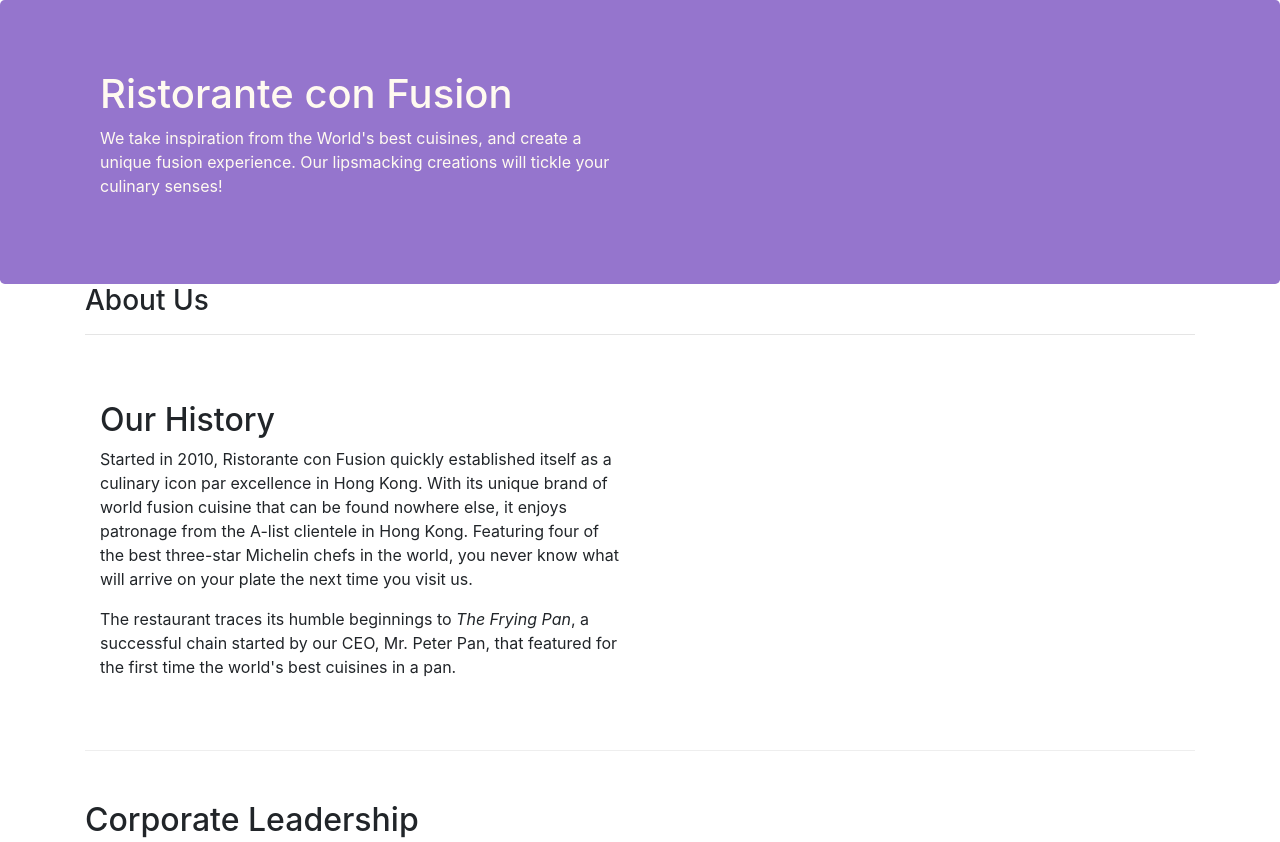
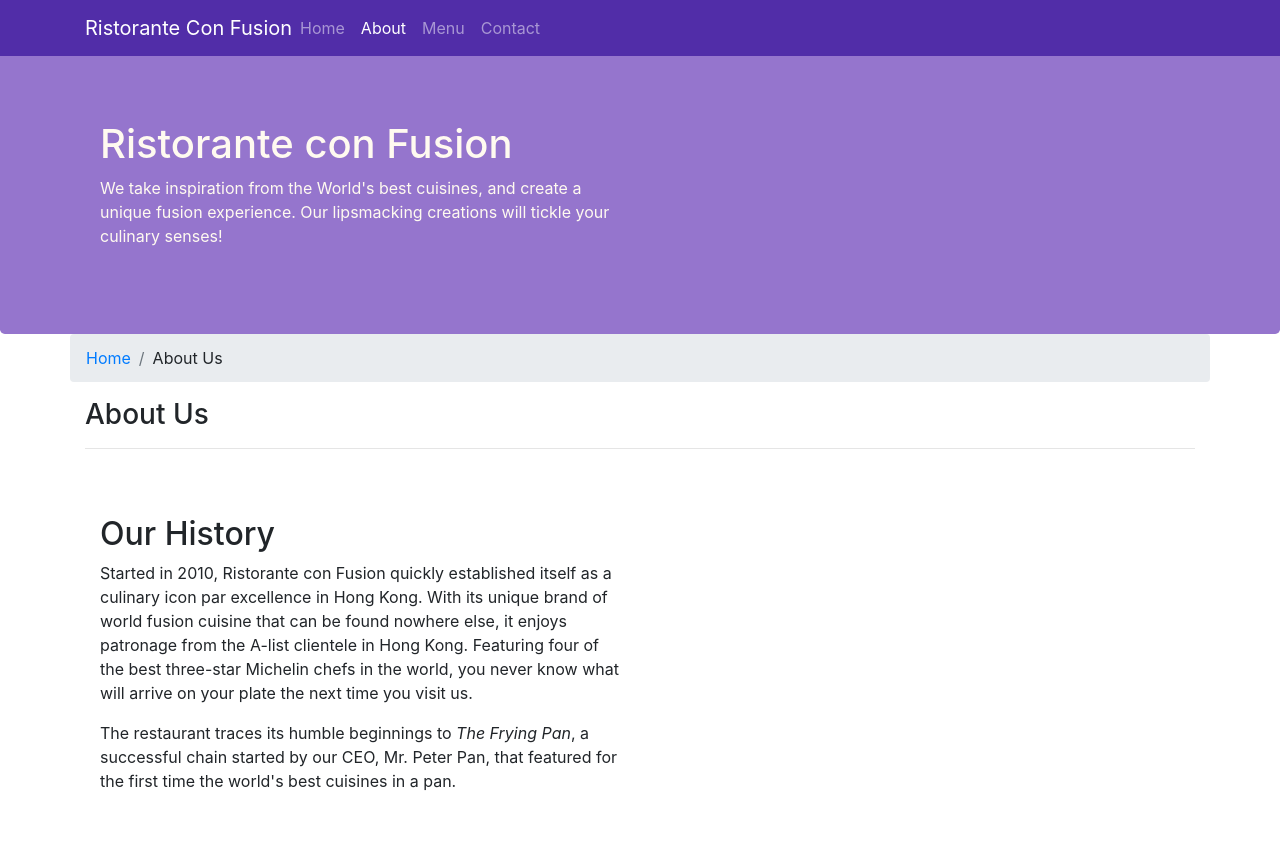
Before and after one commit to nvrr/Bootstrap4, a website: page aboutus.html in a window 1280 px wide. Shown: the top 842 px of the page. Drawn offline with nearby package versions, Linux system fonts and the light colour scheme.

Commit message:
week2 1.navbar and breadcrumbs

```diff
--- a/aboutus.html
+++ b/aboutus.html
@@ -17,6 +17,34 @@
 
 <body>
 
+
+     <!--week2 navbar -->
+
+     <nav class="navbar navbar-dark navbar-expand-sm  fixed-top"><!--1-create navigtn bar 2.navigation to be dark-color with dark background 3.for small ,extr-small screns navbar will become a toggle-able navbar-->
+        <div class="container">
+            <!--step 2- add buttons <div> <ul>step1 lovi in btw this div </div>-->
+            <button class="navbar-toggler" type="button"
+                        data-toggle="collapse" data-target="#Navbar">
+                    <span class="navbar-toggler-icon"></span>
+            </button>
+            <!-- step2 -->
+          <a class="navbar-brand mr-auto" href="./index.html">Ristorante Con Fusion</a>
+          <!-- step2 placed <ul> btween <div> tags-->
+          <div class="collapse navbar-collapse" id="Navbar">
+                <ul class="navbar-nav mr-auto"><!--navbar-nav allows below links in navbar-->
+                    <li class="nav-item"><a class="nav-link" href="./index.html">Home</a></li><!--nav-link allows links-->
+                    <li class="nav-item active"><a class="nav-link" href="#">About</a></li>
+                    <li class="nav-item "><a class="nav-link" href="#">Menu</a></li>
+                    <li class="nav-item "><a class="nav-link" href="./contactus.html">Contact</a></li>
+                  </ul>
+
+          </div>
+            <!--step2 placed ul btw div-->
+        </div>
+
+      </nav>
+    <!--week2 navbar-->
+
     <header class="jumbotron">
         <div class="container">
             <div class="row row-header">
@@ -30,9 +58,20 @@
         </div>
     </header>
 
+
+
+
+    <!--   CONTAINER     -->
+
     <div class="container">
-        <div>
-            <div>
+        <div class="row">
+            <!-- week2  breadcrumb-->
+            <ol class="col-12 breadcrumb">
+               <li class="breadcrumb-item"><a href="./index.html">Home</a></li>
+               <li class="breadcrumb-item">About Us</li>
+            </ol>
+            <!-- week2 breadcrumb-->
+            <div class="col-12">
                <h3>About Us</h3>
                <hr>
             </div>
@@ -71,10 +110,10 @@
                 <div class="col-4 offset-1 col-sm-2">
                     <h5>Links</h5>
                     <ul class="list-unstyled">
-                        <li><a href="#">Home</a></li>
+                        <li><a href="./index.html">Home</a></li>
                         <li><a href="#">About</a></li>
                         <li><a href="#">Menu</a></li>
-                        <li><a href="#">Contact</a></li>
+                        <li><a href="./contactus.html">Contact</a></li>
                     </ul>
                 </div>
                 <div class="col-7 col-sm-5">
--- a/css/styles.css
+++ b/css/styles.css
@@ -24,8 +24,20 @@
     color:floralwhite;
 }
 
-.address {
+address {
     font-size:80%;
     margin:0px;
     color:#050303;
 }
+
+/* week2 */
+
+body{
+    padding:50px 0px 0px 0px;
+    z-index:0;
+}
+
+.navbar-dark {
+     background-color: #512DA8;
+}
+/* week2*/
```
Also changed, not shown: index.html (+35 -3 lines).
